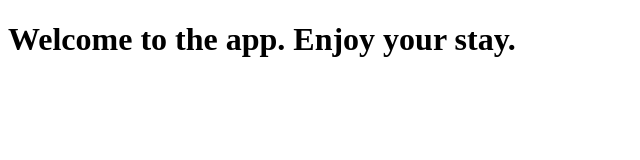
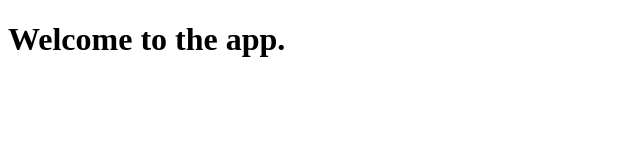
Before and after one commit to pragadesh-k/sample, a plain HTML site: page index.html in a window 1280 px wide. Shown: the whole page, without its empty margins (0-640 px from the left). Drawn offline with Linux system fonts and the light colour scheme.

Commit message:
modify heading

```diff
--- a/index.html
+++ b/index.html
@@ -7,6 +7,6 @@
     <title>Document</title>
   </head>
   <body>
-    <h1>Welcome to the app. Enjoy your stay.</h1>
+    <h1>Welcome to the app.</h1>
   </body>
 </html>
```
